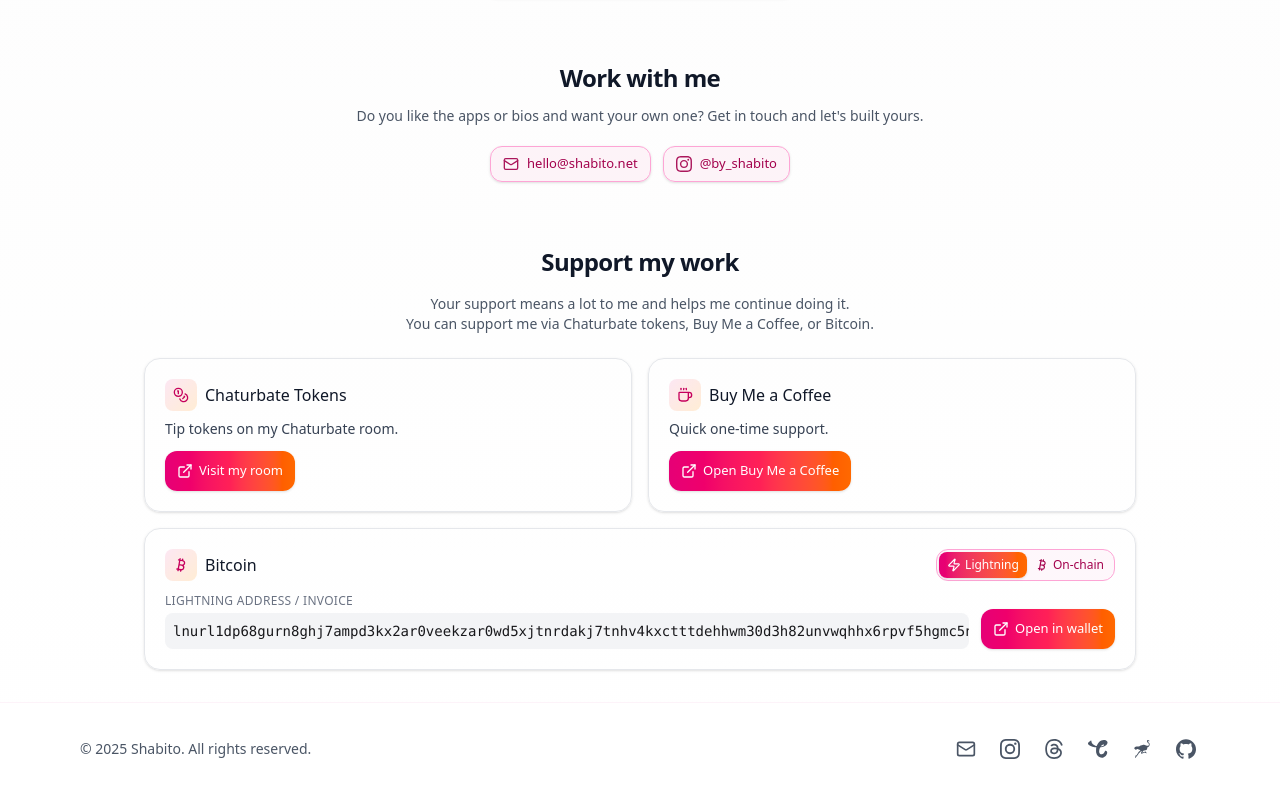
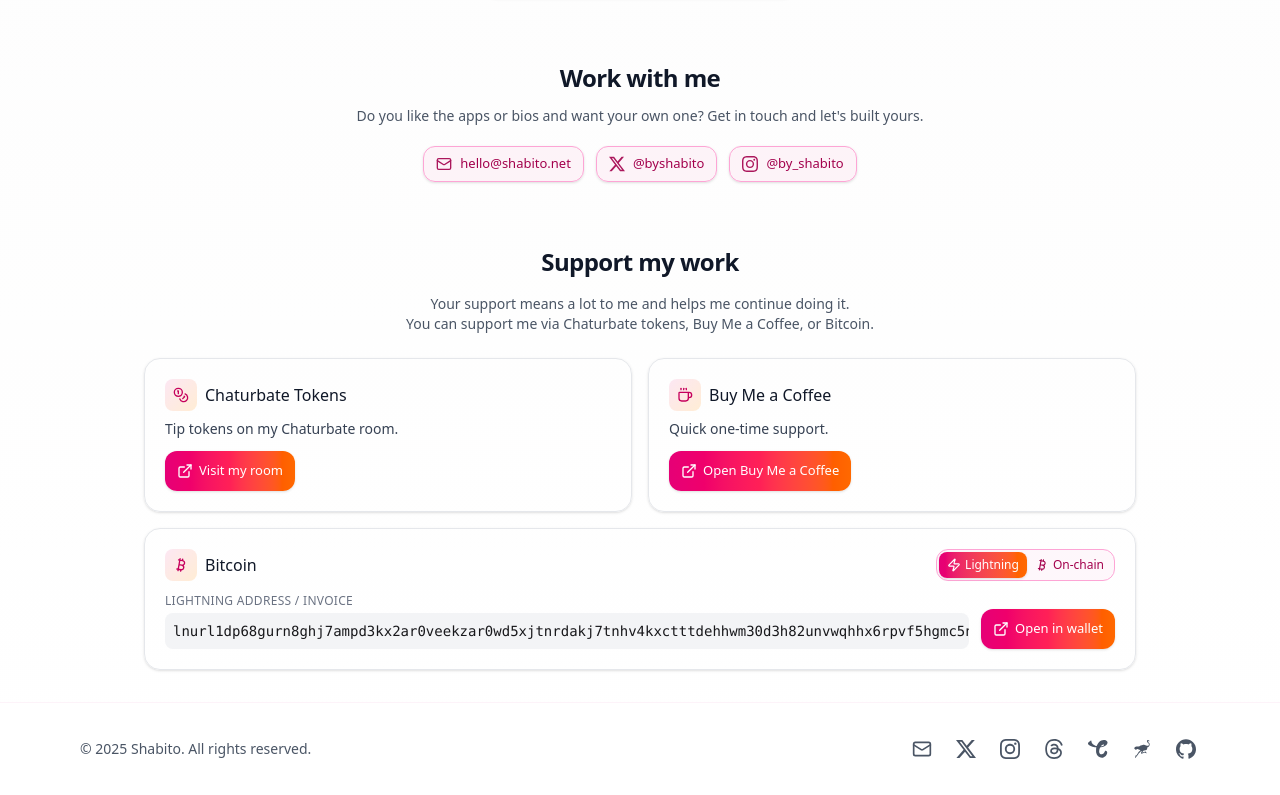
Before and after one commit to byshabito/byshabito.github.io, a React (Vite) app: page / in a window 1280 px wide. Shown: the part 1543-2338 px from the top of the page. Built offline with nearby package versions, Linux system fonts and the light colour scheme.

Commit message:
show X links again with new handle

```diff
--- a/src/App.tsx
+++ b/src/App.tsx
@@ -11,7 +11,7 @@ import {
   Instagram,
   Nostr,
   Threads,
-  //X
+  X
 } from "./Icons";
 
 export default function ShabitoLanding() {
@@ -212,7 +212,7 @@ export default function ShabitoLanding() {
         title="Work with me"
         subtitle="Do you like the apps or bios and want your own one? Get in touch and let's built yours."
         email="hello@shabito.net"
-        //xHandle="by_shabito"
+        xHandle="byshabito"
         instagramHandle="by_shabito"
       />
 
@@ -242,9 +242,8 @@ export default function ShabitoLanding() {
               <span className="sr-only">Email</span>
             </a>
 
-            {/*
             <a
-              href="https://x.com/by_shabito"
+              href="https://x.com/byshabito"
               target="_blank"
               rel="noreferrer noopener"
               className="p-1 rounded-md text-gray-600 dark:text-gray-300 hover:text-pink-600 dark:hover:text-pink-300 transition-colors focus:outline-none focus:ring-2 focus:ring-pink-500"
@@ -254,7 +253,6 @@ export default function ShabitoLanding() {
               <X className="h-5 w-5 text-gray-600 dark:text-gray-300 hover:text-pink-600 dark:hover:text-pink-300" />
               <span className="sr-only">X</span>
             </a>
-            */}
 
             <a
               href="https://instagram.com/by_shabito"
```
